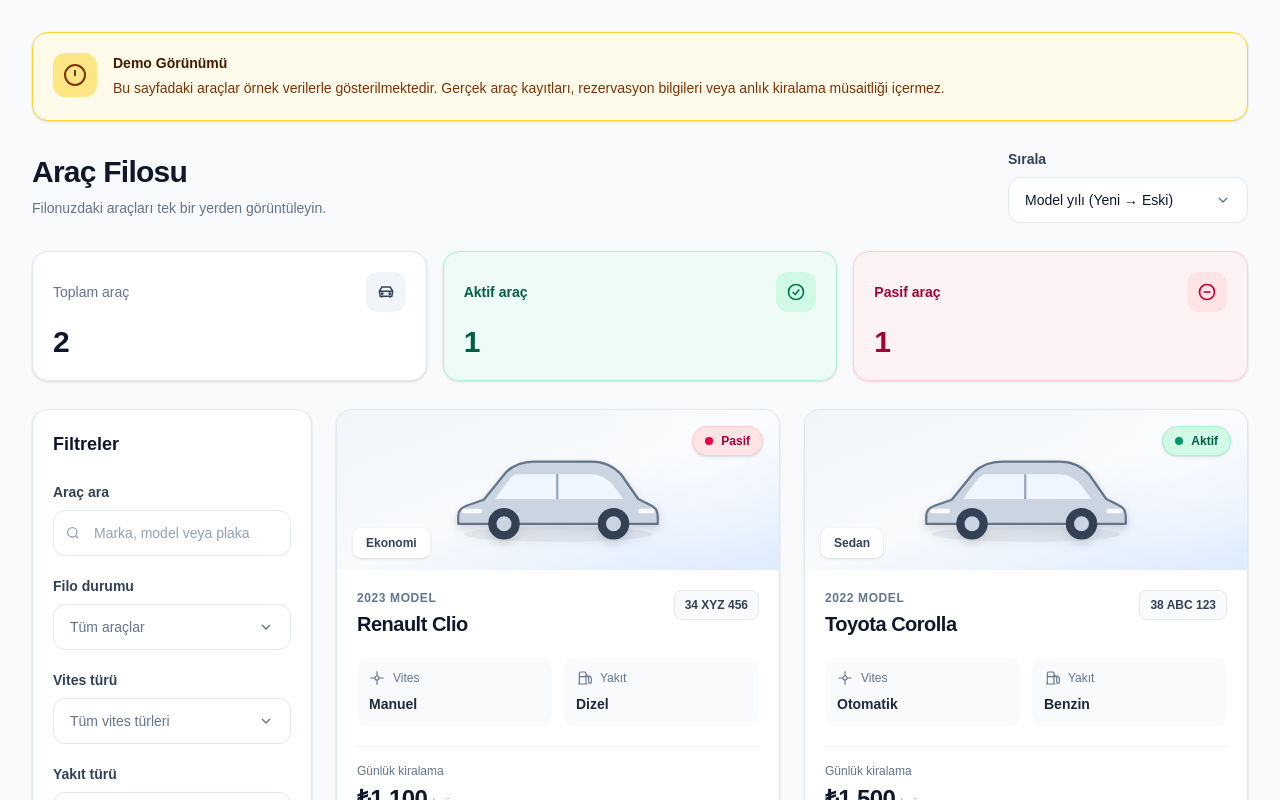
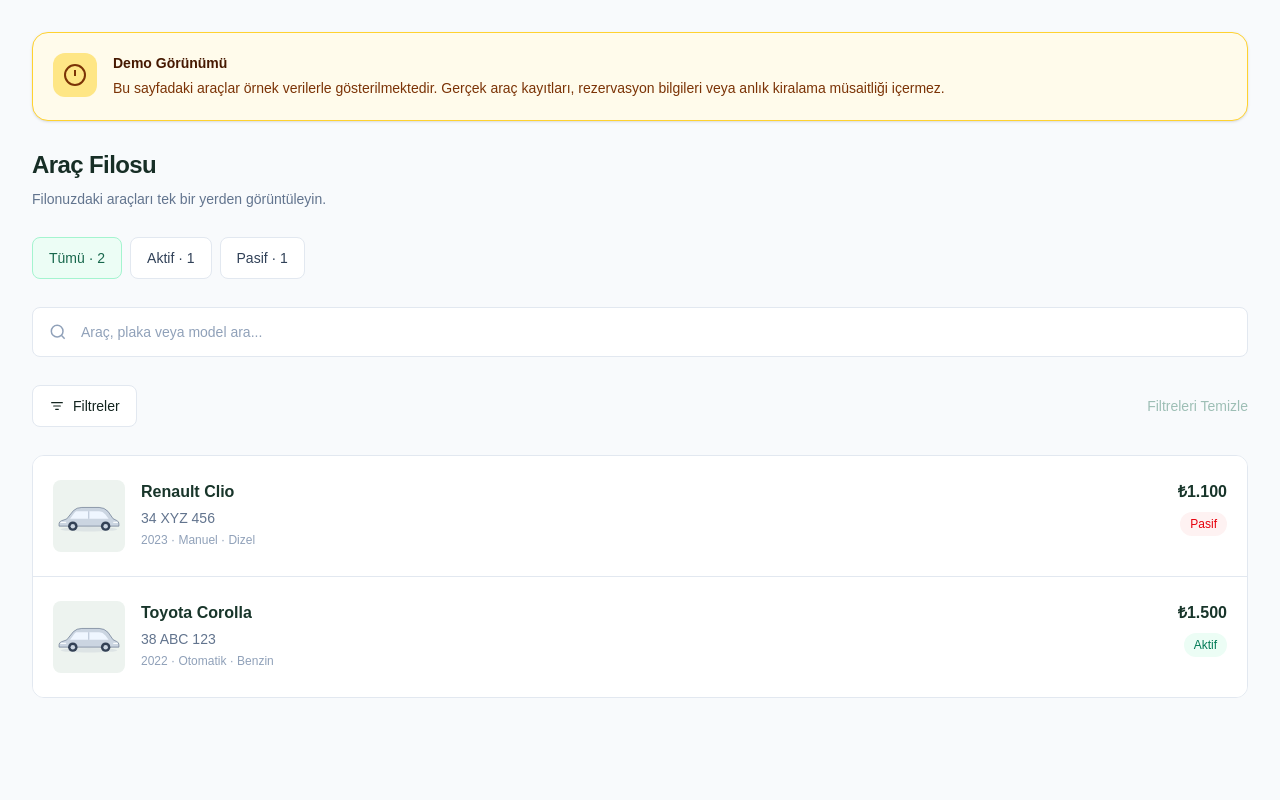
Before and after one commit to molmezses/RentACar, a Next.js app in the folder apps/web/: page /vehicle-demo in a window 1280 px wide. Shown: the top 800 px of the page. Built offline with nearby package versions, Linux system fonts and the light colour scheme.

Commit message:
feat(tenant): integrate vehicle pages and refresh UI

```diff
--- a/apps/web/app/tenant/(dashboard)/layout.tsx
+++ b/apps/web/app/tenant/(dashboard)/layout.tsx
@@ -24,8 +24,8 @@ async function TenantDashboardFrame({
         <TenantSidebar email={admin.email} />
 
         <div className="min-w-0 flex-1">
-          <TenantHeader title="Genel Bakış" />
-
+          <TenantHeader />
+          {/*Hangi Tenant sayfasına gidersek onun içeriğini gösterir*/}
           {children}
         </div>
       </div>
--- a/apps/web/app/tenant/(dashboard)/sidebar.tsx
+++ b/apps/web/app/tenant/(dashboard)/sidebar.tsx
@@ -3,6 +3,7 @@
 
 import { useState } from "react";
 import Link from "next/link";
+import { usePathname } from "next/navigation";
 
 import TenantLogoutButton from "../logout-button";
 import TenantNavIcon from "../tenant-nav-icon";
@@ -15,6 +16,14 @@ export default function TenantSidebar({
   email,
 }: TenantSidebarProps) {
   const [mobileMenuOpen, setMobileMenuOpen] = useState(false);
+
+  const pathname = usePathname();
+
+  const isDashboardActive = pathname === "/tenant";
+
+  const isVehiclesActive =
+    pathname === "/tenant/vehicles" ||
+    pathname.startsWith("/tenant/vehicles/");  //startsWith:belirtilen sayfalardayken sidebardaki Araçlar menüsü aktif görünsün
 
   return (
     <aside className="w-full shrink-0 bg-[#13241f] text-white md:sticky md:top-0 md:flex md:h-screen md:w-64 md:flex-col">
@@ -93,23 +102,32 @@ export default function TenantSidebar({
 
           <Link
             href="/tenant"
-            aria-current="page"
+            aria-current={isDashboardActive ? "page" : undefined}
             onClick={() => setMobileMenuOpen(false)}
-            className="flex items-center gap-3 rounded-xl bg-[#285344] px-4 py-3 text-sm font-medium text-white"
-          >
+            className={`flex items-center gap-3 rounded-xl px-4 py-3 text-sm font-medium transition-colors ${
+              isDashboardActive
+                ? "bg-[#285344] text-white"
+                : "text-[#b7c9c1] hover:bg-white/10 hover:text-white"
+            }`}
+           >
             <TenantNavIcon name="dashboard" />
             <span>Genel Bakış</span>
           </Link>
 
-          <div className="flex items-center justify-between rounded-xl px-4 py-3 text-sm text-[#b7c9c1]">
-            <span className="flex items-center gap-3">
-              <TenantNavIcon name="car" />
-              <span>Araçlar</span>
-            </span>
-            <span className="text-[10px] text-white/35">
-              Yakında
-            </span>
-          </div>
+         {/* Araçlar menüsünü aktif hale getirdik */}
+          <Link
+            href="/tenant/vehicles"
+            aria-current={isVehiclesActive ? "page" : undefined}
+            onClick={() => setMobileMenuOpen(false)}
+            className={`flex items-center gap-3 rounded-xl px-4 py-3 text-sm font-medium transition-colors ${
+              isVehiclesActive /*Ternary operator kulandık. Eğer araç aktifse aktif menü tasarımını kulan değilse normal menü tasarımını kullan */
+                ? "bg-[#285344] text-white"
+                : "text-[#b7c9c1] hover:bg-white/10 hover:text-white"
+            }`}
+          >
+            <TenantNavIcon name="car" />
+            <span>Araçlar</span>
+          </Link>
 
           <div className="flex items-center justify-between rounded-xl px-4 py-3 text-sm text-[#b7c9c1]">
             <span className="flex items-center gap-3">
--- a/apps/web/components/vehicles/VehicleCard.tsx
+++ b/apps/web/components/vehicles/VehicleCard.tsx
@@ -1,25 +1,12 @@
 import type {
   FuelType,
   Transmission,
-  VehicleCategory,
   VehicleDisplayData,
 } from "@/types/vehicle";
-
-import VehicleStatusBadge from "./VehicleStatusBadge";
 
 type VehicleCardProps = {
   vehicle: VehicleDisplayData;
   onSelect?: (id: string) => void;
-};
-
-const categoryLabels: Record<VehicleCategory, string> = {
-  ECONOMY: "Ekonomi",
-  COMPACT: "Kompakt",
-  SEDAN: "Sedan",
-  SUV: "SUV",
-  LUXURY: "Lüks",
-  VAN: "Van",
-  OTHER: "Diğer",
 };
 
 const transmissionLabels: Record<Transmission, string> = {
@@ -43,7 +30,7 @@ function CarPlaceholder() {
       fill="none"
       xmlns="http://www.w3.org/2000/svg"
       aria-hidden="true"
-      className="h-32 w-60 drop-shadow-lg"
+      className="h-12 w-20"
     >
       <ellipse
         cx="160"
@@ -100,114 +87,56 @@ export default function VehicleCard({
     maximumFractionDigits: 2,
   }).format(Number(vehicle.dailyPrice));
 
+
 return (
-    <article className="group overflow-hidden rounded-2xl border border-slate-200 bg-white shadow-sm transition-all duration-200 hover:-translate-y-1 hover:border-slate-300 hover:shadow-xl">
-      {/* Görsel alanı */}
-      <div className="relative flex h-40 items-center justify-center overflow-hidden bg-gradient-to-br from-slate-100 via-slate-50 to-blue-100">
-        <div className="absolute -right-12 -top-16 h-48 w-48 rounded-full bg-white/40 blur-2xl" />
-
-        <div className="relative transition-transform duration-300 group-hover:scale-105">
+  <article className="border-b border-slate-200 bg-white px-4 py-5 last:border-b-0 sm:px-5 sm:py-6">
+    <div className="flex min-w-0 items-start gap-3 sm:gap-4">
+      {/* Küçük araç görseli */}
+      <div className="flex h-[72px] w-[72px] shrink-0 items-center justify-center overflow-hidden rounded-lg bg-[#edf3ef]">
         <CarPlaceholder />
       </div>
 
-        <div className="absolute right-4 top-4">
-          <VehicleStatusBadge status={vehicle.fleetStatus} />
-        </div>
+      {/* Araç bilgileri */}
+      <div className="min-w-0 flex-1 space-y-1">
+        <h3 className="text-sm font-semibold text-[#18352a] sm:text-base">
+          {vehicle.make} {vehicle.model}
+        </h3>
 
-        <span className="absolute bottom-3 left-4 rounded-lg border border-white bg-white/95 px-3 py-1.5 text-xs font-semibold text-slate-700 shadow-sm">
-          {categoryLabels[vehicle.category]}
-        </span>
-      </div>
-
-      {/* Araç bilgileri */}
-      <div className="p-5">
-        <div className="flex items-start justify-between gap-3">
-          <div className="min-w-0">
-            <p className="text-xs font-semibold uppercase tracking-wider text-slate-500">
-              {vehicle.modelYear} Model
+        <p className="text-sm text-slate-500">
+          {vehicle.plate}
         </p>
 
-            <h3 className="mt-1 text-xl font-bold tracking-tight text-slate-900">
-              {vehicle.make} {vehicle.model}
-            </h3>
-          </div>
-
-          <span className="shrink-0 rounded-lg border border-slate-200 bg-slate-50 px-2.5 py-1.5 text-xs font-bold text-slate-700">
-            {vehicle.plate}
-          </span>
-        </div>
-
-        {/* Teknik özellikler */}
-        <div className="mt-5 grid grid-cols-2 gap-3">
-          <div className="rounded-xl bg-slate-50 px-3 py-3">
-            <div className="mb-2 flex items-center gap-2 text-slate-500">
-              <svg
-                viewBox="0 0 24 24"
-                fill="none"
-                stroke="currentColor"
-                strokeWidth="1.7"
-                aria-hidden="true"
-                className="h-4 w-4"
-              >
-                <circle cx="12" cy="12" r="3" />
-                <path d="M12 2v7m0 6v7M2 12h7m6 0h7" />
-              </svg>
-
-              <span className="text-xs">Vites</span>
-            </div>
-
-            <p className="text-sm font-bold text-slate-800">
-              {transmissionLabels[vehicle.transmission]}
+        <p className="text-xs text-slate-400">
+          {vehicle.modelYear} ·{" "}
+          {transmissionLabels[vehicle.transmission]} ·{" "}
+          {fuelLabels[vehicle.fuelType]}
         </p>
       </div>
 
-          <div className="rounded-xl bg-slate-50 px-3 py-3">
-            <div className="mb-2 flex items-center gap-2 text-slate-500">
-              <svg
-                viewBox="0 0 24 24"
-                fill="none"
-                stroke="currentColor"
-                strokeWidth="1.7"
-                aria-hidden="true"
-                className="h-4 w-4"
-              >
-                <path d="M5 21V5a2 2 0 0 1 2-2h6a2 2 0 0 1 2 2v16M3 21h14M5 10h10M15 7l4 4v7a2 2 0 0 0 4 0v-6l-4-4" />
-              </svg>
-
-              <span className="text-xs">Yakıt</span>
-            </div>
-
-            <p className="text-sm font-bold text-slate-800">
-              {fuelLabels[vehicle.fuelType]}
-            </p>
-          </div>
-        </div>
-
-        {/* Fiyat ve aksiyon */}
-        <div className="mt-5 flex items-center justify-between gap-3 border-t border-slate-100 pt-4">
-          <div>
-            <p className="text-xs font-medium text-slate-500">
-              Günlük kiralama
+      {/* Fiyat, durum ve detay */}
+      <div className="flex shrink-0 flex-col items-end gap-2 text-right">
+        <p className="text-sm font-semibold text-[#18352a] sm:text-base">
+          {price}
         </p>
 
-            <div className="mt-1 flex items-baseline gap-1">
-              <span className="text-2xl font-extrabold tracking-tight text-slate-900">
-                {price}
+        <span
+          className={`rounded-full px-2.5 py-1 text-xs font-medium ${
+            vehicle.fleetStatus === "ACTIVE"
+              ? "bg-emerald-50 text-emerald-700"
+              : "bg-red-50 text-red-600"
+          }`}
+        >
+          {vehicle.fleetStatus === "ACTIVE" ? "Aktif" : "Pasif"}
         </span>
-
-              <span className="text-xs text-slate-400">
-                / gün
-              </span>
-            </div>
-          </div>
 
         {onSelect && (
           <button
             type="button"
             onClick={() => onSelect(vehicle.id)}
-              className="rounded-xl bg-slate-900 px-4 py-2.5 text-sm font-semibold text-white transition-colors hover:bg-blue-700 focus-visible:outline-2 focus-visible:outline-offset-2 focus-visible:outline-blue-600"
+            className="mt-2 inline-flex items-center gap-1 text-xs font-semibold text-[#17674c] hover:underline focus-visible:rounded-sm focus-visible:outline-2 focus-visible:outline-offset-2 focus-visible:outline-emerald-700 sm:text-sm"
           >
-              Detayları Gör
+            Araç Detayı
+            <span aria-hidden="true">›</span>
           </button>
         )}
       </div>
--- a/apps/web/components/vehicles/VehicleList.tsx
+++ b/apps/web/components/vehicles/VehicleList.tsx
@@ -79,68 +79,12 @@ export default function VehicleList({
 
   // Sıralamayı koruyarak filtreleri temizle
   function resetFilters() {
-    setOptions((previous) => ({
-      ...defaultVehicleListOptions,
-      sortBy: previous.sortBy,
-    }));
+  setOptions({ ...defaultVehicleListOptions });
 }
 
   // Sol filtre paneli
   const filterControls = (
-    <div className="space-y-5">
-      {/* Araç arama */}
-      <div>
-        <label
-          htmlFor="vehicle-search"
-          className="mb-2 block text-sm font-semibold text-slate-700"
-        >
-          Araç ara
-        </label>
-
-        <div className="relative">
-          <svg
-            viewBox="0 0 24 24"
-            fill="none"
-            stroke="currentColor"
-            strokeWidth="2"
-            aria-hidden="true"
-            className="pointer-events-none absolute left-3 top-1/2 h-4 w-4 -translate-y-1/2 text-slate-400"
-          >
-            <circle cx="11" cy="11" r="7" />
-            <path d="m16 16 4 4" />
-          </svg>
-
-          <input
-            id="vehicle-search"
-            type="search"
-            placeholder="Marka, model veya plaka"
-            value={options.search}
-            onChange={(event) =>
-              updateOption("search", event.target.value)
-            }
-            className="w-full rounded-xl border border-slate-200 bg-white py-3 pl-10 pr-3 text-sm text-slate-900 outline-none transition-colors placeholder:text-slate-400 hover:border-slate-400 focus:border-blue-500 focus:ring-2 focus:ring-blue-100"
-          />
-        </div>
-      </div>
-
-      {/* Filo durumu */}
-      <VehicleFilterSelect
-        label="Filo durumu"
-        value={options.fleetStatus}
-        onChange={(value) =>
-          updateOption(
-            "fleetStatus",
-            value as VehicleListOptions["fleetStatus"],
-          )
-        }
-        options={[
-          { value: "", label: "Tüm araçlar" },
-          { value: "ACTIVE", label: "Aktif" },
-          { value: "INACTIVE", label: "Pasif" },
-        ]}
-      />
-
-      {/* Vites türü */}
+    <div className="grid grid-cols-1 gap-4 sm:grid-cols-2 xl:grid-cols-3">
       <VehicleFilterSelect
         label="Vites türü"
         value={options.transmission}
@@ -157,7 +101,6 @@ export default function VehicleList({
         ]}
       />
 
-      {/* Yakıt türü */}
       <VehicleFilterSelect
         label="Yakıt türü"
         value={options.fuelType}
@@ -178,15 +121,22 @@ export default function VehicleList({
         ]}
       />
 
-      {/* Filtreleri temizle */}
-      <button
-        type="button"
-        onClick={resetFilters}
-        disabled={!hasFilters}
-        className="w-full rounded-xl border border-slate-200 bg-white px-4 py-3 text-sm font-semibold text-slate-700 transition-colors hover:border-slate-300 hover:bg-slate-50 disabled:cursor-not-allowed disabled:opacity-40"
-      >
-        Filtreleri temizle
-      </button>
+      <VehicleFilterSelect
+        label="Sıralama"
+        value={options.sortBy}
+        onChange={(value) =>
+          updateOption(
+            "sortBy",
+            value as VehicleListOptions["sortBy"],
+          )
+        }
+        options={[
+          { value: "newest", label: "Model yılı (Yeni → Eski)" },
+          { value: "make", label: "Marka (A → Z)" },
+          { value: "priceAsc", label: "Fiyat (Artan)" },
+          { value: "priceDesc", label: "Fiyat (Azalan)" },
+        ]}
+      />
     </div>
   );
 
@@ -195,7 +145,7 @@ export default function VehicleList({
       {/* Sayfa başlığı ve sıralama */}
       <header className="flex flex-wrap items-center justify-between gap-5">
         <div>
-          <h1 className="text-3xl font-extrabold tracking-tight text-slate-900">
+          <h1 className="text-2xl font-bold tracking-tight text-[#172e26]">
             Araç Filosu
           </h1>
 
@@ -205,165 +155,135 @@ export default function VehicleList({
         </div>
 
         <div className="flex flex-wrap items-end gap-3">
-          {/* Modern sıralama dropdown */}
-          <div className="w-60 max-w-full">
-            <VehicleFilterSelect
-              label="Sırala"
-              value={options.sortBy}
-              onChange={(value) =>
-                updateOption(
-                  "sortBy",
-                  value as VehicleListOptions["sortBy"],
-                )
-              }
-              options={[
-                {
-                  value: "newest",
-                  label: "Model yılı (Yeni → Eski)",
-                },
-                {
-                  value: "make",
-                  label: "Marka (A → Z)",
-                },
-                {
-                  value: "priceAsc",
-                  label: "Fiyat (Artan)",
-                },
-                {
-                  value: "priceDesc",
-                  label: "Fiyat (Azalan)",
-                },
-              ]}
-            />
-          </div>
-
           {/* Gerçek ekran bağlandığında gösterilir */}
           {onAdd && (
             <button
               type="button"
               onClick={onAdd}
-              className="rounded-xl bg-slate-900 px-5 py-3 text-sm font-semibold text-white transition-colors hover:bg-blue-700 focus-visible:outline-2 focus-visible:outline-offset-2 focus-visible:outline-blue-600"
-            >
-              + Araç Ekle
+              className="inline-flex items-center justify-center gap-2 rounded-lg bg-[#17674c] px-5 py-2.5 text-sm font-semibold text-white transition-colors hover:bg-[#12543d] focus-visible:outline-2 focus-visible:outline-offset-2 focus-visible:outline-[#17674c]"            >
+              Araç Ekle
             </button>
           )}
         </div>
       </header>
 
-      {/* Filo istatistikleri */}
-      <div className="grid grid-cols-1 gap-4 sm:grid-cols-3">
-        {/* Toplam araç */}
-        <div className="rounded-2xl border border-slate-200 bg-white p-5 shadow-sm">
-          <div className="flex items-center justify-between gap-3">
-            <p className="text-sm font-medium text-slate-500">
-              Toplam araç
-            </p>
+      {/* Filo durumu sekmeleri */}
+      <div
+        className="flex flex-wrap gap-2"
+        role="group"
+        aria-label="Filo durumuna göre filtrele"
+      >
+        {[
+          { label: "Tümü", value: "", count: vehicles.length },
+          { label: "Aktif", value: "ACTIVE", count: activeCount },
+          { label: "Pasif", value: "INACTIVE", count: inactiveCount },
+        ].map((tab) => {
+          const isActive = options.fleetStatus === tab.value;
 
-            <span className="flex h-10 w-10 items-center justify-center rounded-xl bg-slate-100 text-slate-700">
+          return (
+            <button
+              key={tab.value}
+              type="button"
+              aria-pressed={isActive}
+              onClick={() =>
+                updateOption(
+                  "fleetStatus",
+                  tab.value as VehicleListOptions["fleetStatus"],
+                )
+              }
+              className={`rounded-lg border px-4 py-2.5 text-sm font-medium transition-colors focus-visible:outline-2 focus-visible:outline-offset-2 focus-visible:outline-emerald-700 ${
+                isActive
+                  ? "border-emerald-200 bg-emerald-50 text-[#17674c]"
+                  : "border-slate-200 bg-white text-slate-700 hover:bg-slate-50"
+              }`}
+            >
+              {tab.label} · {tab.count}
+            </button>
+          );
+        })}
+      </div>
+
+      {/* Araç arama */}
+      <div className="relative">
+        <label htmlFor="vehicle-search" className="sr-only">
+          Araç, plaka veya model ara
+        </label>
+
         <svg
           viewBox="0 0 24 24"
           fill="none"
           stroke="currentColor"
           strokeWidth="1.8"
           aria-hidden="true"
-                className="h-5 w-5"
+          className="pointer-events-none absolute left-4 top-1/2 h-5 w-5 -translate-y-1/2 text-slate-400"
         >
-                <path d="M5 17h14l1-6-3-5H7l-3 5 1 6Z" />
-                <path d="M4 11h16M7 17v2m10-2v2" />
-                <circle cx="7.5" cy="14" r=".8" />
-                <circle cx="16.5" cy="14" r=".8" />
+          <circle cx="11" cy="11" r="7" />
+          <path d="m16 16 4 4" />
         </svg>
-            </span>
+
+        <input
+          id="vehicle-search"
+          type="search"
+          placeholder="Araç, plaka veya model ara..."
+          value={options.search}
+          onChange={(event) =>
+            updateOption("search", event.target.value)
+          }
+          className="w-full rounded-lg border border-slate-200 bg-white py-3.5 pl-12 pr-4 text-sm text-slate-900 outline-none placeholder:text-slate-400 focus:border-emerald-600 focus:ring-2 focus:ring-emerald-100"
+        />
       </div>
 
-          <p className="mt-3 text-3xl font-extrabold text-slate-900">
-            {vehicles.length}
-          </p>
-        </div>
-
-        {/* Aktif araç */}
-        <div className="rounded-2xl border border-emerald-200 bg-emerald-50/70 p-5 shadow-sm">
+      {/* Filtre panelini açma / kapatma */}
       <div className="flex items-center justify-between gap-3">
-            <p className="text-sm font-semibold text-emerald-800">
-              Aktif araç
-            </p>
-
-            <span className="flex h-10 w-10 items-center justify-center rounded-xl bg-emerald-100 text-emerald-700">
-              <svg
-                viewBox="0 0 24 24"
-                fill="none"
-                stroke="currentColor"
-                strokeWidth="2"
-                aria-hidden="true"
-                className="h-5 w-5"
-              >
-                <circle cx="12" cy="12" r="9" />
-                <path d="m8 12 3 3 5-6" />
-              </svg>
-            </span>
-          </div>
-
-          <p className="mt-3 text-3xl font-extrabold text-emerald-800">
-            {activeCount}
-          </p>
-        </div>
-
-        {/* Pasif araç */}
-        <div className="rounded-2xl border border-rose-200 bg-rose-50/70 p-5 shadow-sm">
-          <div className="flex items-center justify-between gap-3">
-            <p className="text-sm font-semibold text-rose-800">
-              Pasif araç
-            </p>
-
-            <span className="flex h-10 w-10 items-center justify-center rounded-xl bg-rose-100 text-rose-700">
-              <svg
-                viewBox="0 0 24 24"
-                fill="none"
-                stroke="currentColor"
-                strokeWidth="2"
-                aria-hidden="true"
-                className="h-5 w-5"
-              >
-                <circle cx="12" cy="12" r="9" />
-                <path d="M8 12h8" />
-              </svg>
-            </span>
-          </div>
-
-          <p className="mt-3 text-3xl font-extrabold text-rose-800">
-            {inactiveCount}
-          </p>
-        </div>
-      </div>
-
-      {/* Mobil filtre açma butonu */}
         <button
           type="button"
-        className="flex w-full items-center justify-between rounded-xl border border-slate-200 bg-white px-4 py-3 text-sm font-semibold text-slate-800 shadow-sm lg:hidden"
           aria-expanded={mobileFiltersOpen}
           aria-controls="vehicle-filter-panel"
           onClick={() =>
             setMobileFiltersOpen((previous) => !previous)
           }
+          className="inline-flex items-center gap-2 rounded-lg border border-slate-200 bg-white px-4 py-2.5 text-sm font-medium text-[#13241f] transition-colors hover:border-emerald-300 hover:bg-emerald-50 focus-visible:outline-2 focus-visible:outline-offset-2 focus-visible:outline-emerald-700"
         >
+          <svg
+            viewBox="0 0 24 24"
+            fill="none"
+            stroke="currentColor"
+            strokeWidth="1.8"
+            strokeLinecap="round"
+            strokeLinejoin="round"
+            aria-hidden="true"
+            className="h-4 w-4"
+          >
+            <path d="M4 7h16M7 12h10M10 17h4" />
+          </svg>
+
           <span>
             Filtreler
             {activeFilterCount > 0 && ` (${activeFilterCount})`}
           </span>
-
-        <span aria-hidden="true">
-          {mobileFiltersOpen ? "−" : "+"}
-        </span>
         </button>
 
+        <button
+          type="button"
+          onClick={resetFilters}
+          disabled={
+            !hasFilters &&
+            options.sortBy === defaultVehicleListOptions.sortBy
+          }
+          className="text-sm font-medium text-[#17674c] hover:underline disabled:cursor-not-allowed disabled:opacity-40"
+        >
+          Filtreleri Temizle
+        </button>
+      </div>
+
       {/* Sol sidebar + sağ araç listesi */}
-      <div className="grid items-start gap-6 lg:grid-cols-[260px_minmax(0,1fr)] xl:grid-cols-[280px_minmax(0,1fr)]">
       {/* Filtre paneli */}
+        <div className="space-y-5">
         <aside
           id="vehicle-filter-panel"
-          className={`rounded-2xl border border-slate-200 bg-white p-5 shadow-sm ${
+          className={`rounded-lg border border-slate-200 bg-white p-5 ${
           mobileFiltersOpen ? "block" : "hidden"
-          } lg:block`}
+          }`}
           aria-label="Araç filtreleri"
         >
           <div className="mb-6 flex items-center justify-between">
@@ -393,7 +313,7 @@ export default function VehicleList({
           ) : filteredVehicles.length === 0 ? (
             <VehicleEmptyState hasFilters={hasFilters} />
           ) : (
-            <div className="grid gap-6 md:grid-cols-2">
+            <div className="overflow-hidden rounded-xl border border-slate-200 bg-white">
               {filteredVehicles.map((vehicle) => (
                 <VehicleCard
                   key={vehicle.id}
```
Also changed, not shown: apps/web/app/tenant/(dashboard)/header.tsx (+13 -6 lines), apps/web/app/tenant/(dashboard)/vehicles/new/page.tsx (added, +67 -0 lines), apps/web/app/tenant/(dashboard)/vehicles/page.tsx (added, +17 -0 lines), apps/web/app/tenant/(dashboard)/vehicles/vehicle-list-client.tsx (added, +17 -0 lines), apps/web/components/vehicles/VehicleForm.tsx (+14 -14 lines), apps/web/components/vehicles/VehicleFormSection.tsx (+18 -9 lines), 1 other file (tests, documents, lock files or other folders). Lines whose indentation alone changed are shown as unchanged.
